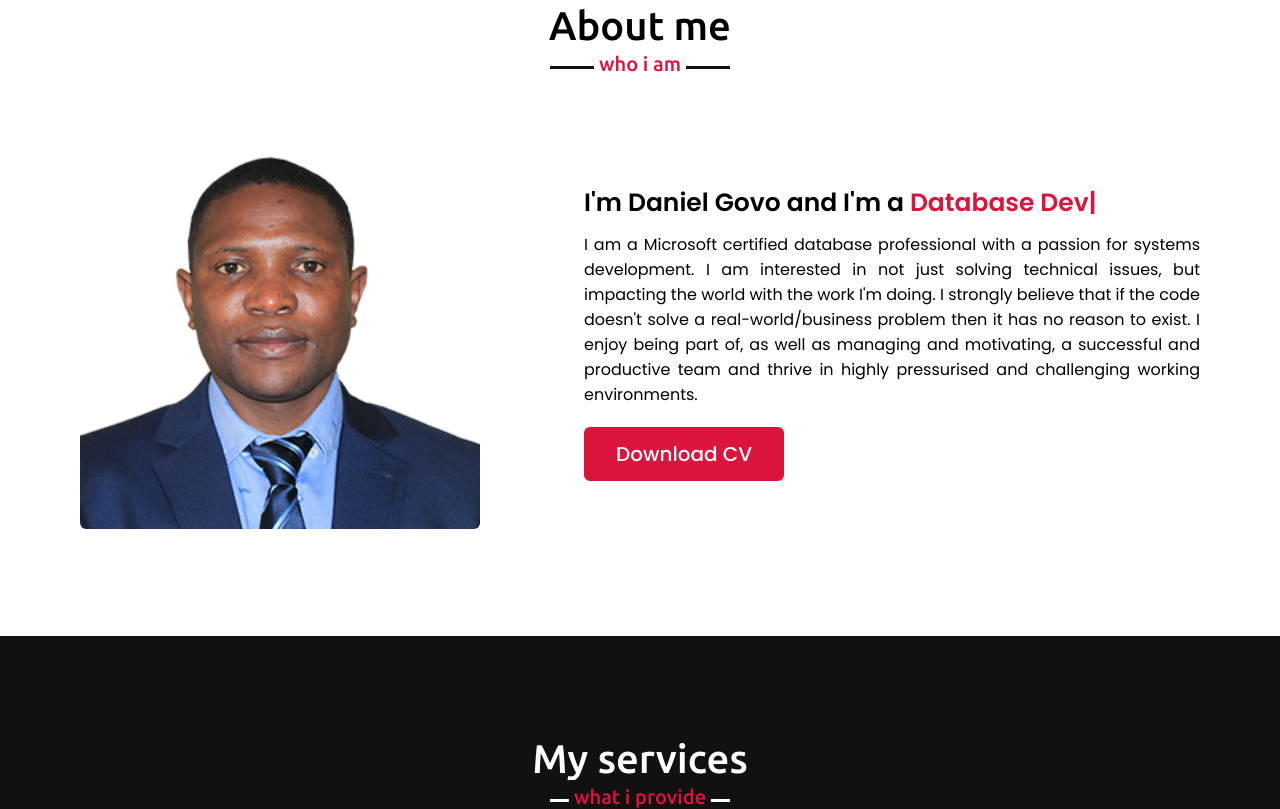
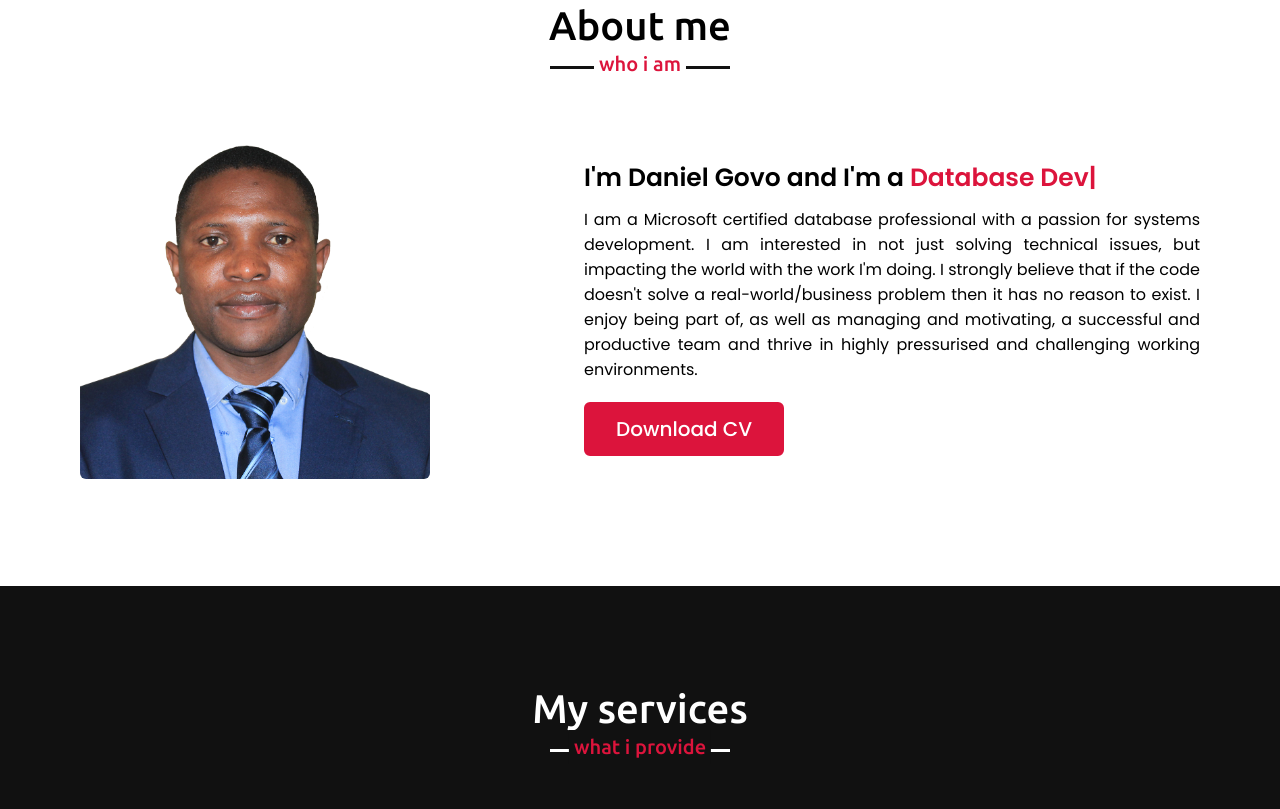
Before and after one commit to DanGovo/personalportfolio, a plain HTML site: page index.html in a window 1280 px wide. Shown: the part 897-1706 px from the top of the page. Drawn offline with nearby package versions, Linux system fonts and the light colour scheme.

Commit message:
updated cv

```diff
--- a/index.html
+++ b/index.html
@@ -55,7 +55,7 @@
             <h2 class="title">About me</h2>
             <div class="about-content">
                 <div class="column left">
-                    <img src="images/db_cv.png" alt="">
+                    <img src="images/about.png" alt="">
                 </div>
                 <div class="columb right">
                     <div class="text">I'm Daniel Govo and I'm a <span class="typing-2"></span></div>
@@ -278,7 +278,7 @@
                 </div>
                 <div class="column right">
                     <div class="text">Message me</div>
-                    <form action="mailto:govodan@gmail.com" name="contactform" method="POST" data-netlify="true">
+                    <form name="contact" method="POST" data-netlify="true">
                         <div class="fields">
                             <div class="field name">
                                 <input type="text" placeholder="Name" required>
--- a/style.css
+++ b/style.css
@@ -192,8 +192,8 @@ section .title::after{
     width: 45%;
 }
 .about .about-content .left img{
-    height: 400px;
-    width: 400px;
+    height: 350px;
+    width: 350px;
     object-fit: cover;
     border-radius: 6px;
 }
@@ -565,6 +565,7 @@ section .title::after{
 
 /* Footer styling */
 footer{
+    text-align: center;
     background: #111;
     padding: 20px 23px;
     color: #fff;
```
Also changed, not shown: images/about.jpg (added), images/about.png (added), images/about2.jpg (added), 4 other files.
